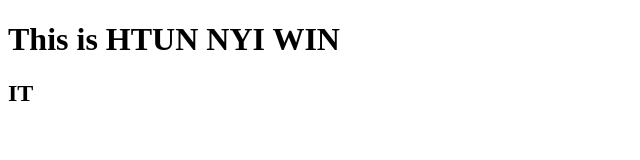
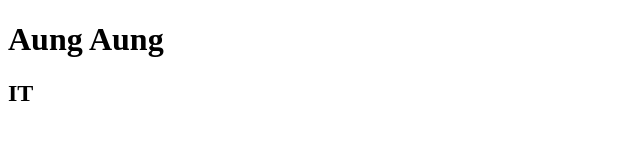
Before and after one commit to msquareprogramming/msquarefdc, a plain HTML site: page index.html in a window 1280 px wide. Shown: the whole page, without its empty margins (0-640 px from the left). Drawn offline with Linux system fonts and the light colour scheme.

Commit message:
first commit

```diff
--- a/index.html
+++ b/index.html
@@ -1,10 +1,10 @@
 <!DOCTYPE html>
 <html lang="en">
   <head>
-    <title>Document</title>
+    <title>Setting github for all menbers</title>
   </head>
   <body>
-    <h1>This is HTUN NYI WIN</h1>
+    <h1>Aung Aung</h1>
     <h2>IT</h2>
   </body>
 </html>
```
